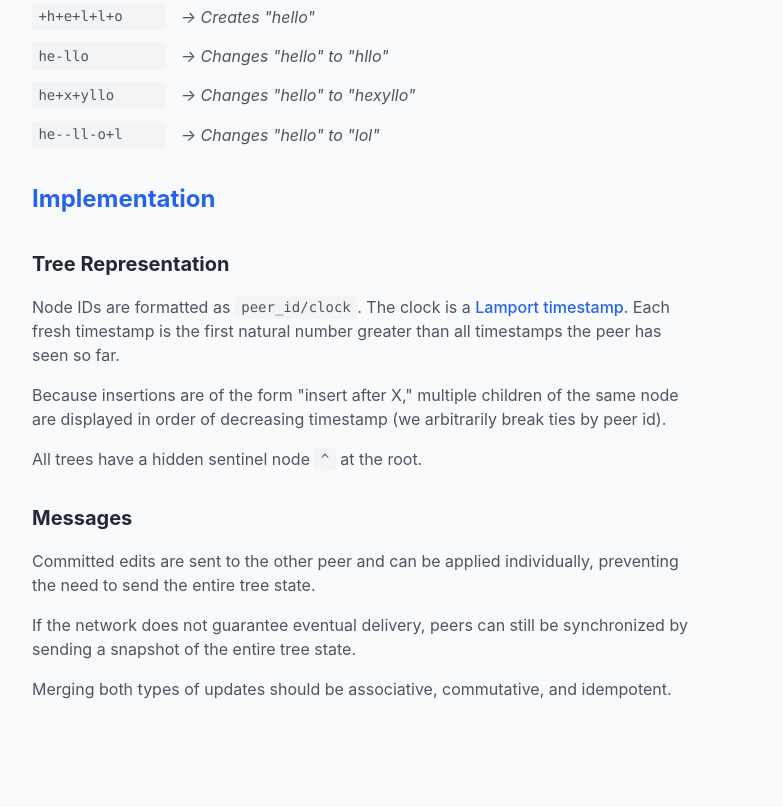
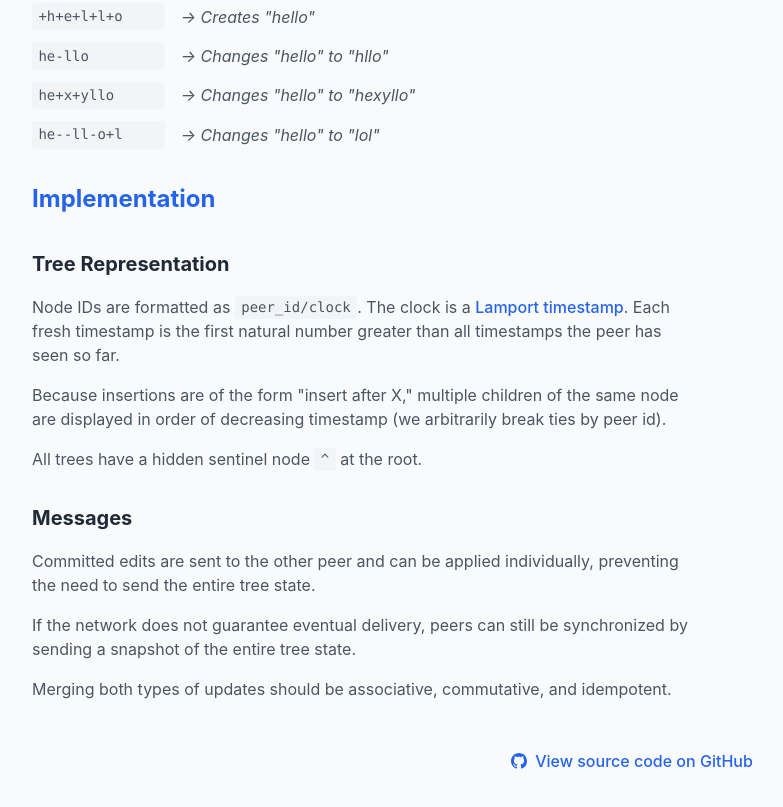
Before and after one commit to rtjoa/cdrts, a plain HTML site: page index.html in a window 1280 px wide. Shown: the part 819-1626 px from the top of the page, without its empty margins (8-791 px from the left). Before the commit the page ends 1600 px from the top, so only its background shows below. Drawn offline with Linux system fonts and the light colour scheme.

Commit message:
link to source and README

```diff
--- a/index.html
+++ b/index.html
@@ -246,6 +246,22 @@
         .example span {
             font-style: italic;
         }
+
+        .source-code {
+            margin-top: 3rem;
+            text-align: center;
+        }
+
+        .source-code a {
+            color: var(--primary-color);
+            display: inline-flex;
+            align-items: center;
+            gap: 0.5rem;
+        }
+
+        .source-code svg {
+            color: currentColor;
+        }
     </style>
 </head>
 
@@ -345,6 +361,17 @@
             <p>
                 Merging both types of updates should be associative, commutative, and idempotent.
             </p>
+
+            <div class="source-code">
+                <a href="https://github.com/rtjoa/tree-crdt">
+                    <svg height="16" width="16" viewBox="0 0 16 16">
+                        <path fill="currentColor"
+                            d="M8 0C3.58 0 0 3.58 0 8c0 3.54 2.29 6.53 5.47 7.59.4.07.55-.17.55-.38 0-.19-.01-.82-.01-1.49-2.01.37-2.53-.49-2.69-.94-.09-.23-.48-.94-.82-1.13-.28-.15-.68-.52-.01-.53.63-.01 1.08.58 1.23.82.72 1.21 1.87.87 2.33.66.07-.52.28-.87.51-1.07-1.78-.2-3.64-.89-3.64-3.95 0-.87.31-1.59.82-2.15-.08-.2-.36-1.02.08-2.12 0 0 .67-.21 2.2.82.64-.18 1.32-.27 2-.27.68 0 1.36.09 2 .27 1.53-1.04 2.2-.82 2.2-.82.44 1.1.16 1.92.08 2.12.51.56.82 1.27.82 2.15 0 3.07-1.87 3.75-3.65 3.95.29.25.54.73.54 1.48 0 1.07-.01 1.93-.01 2.2 0 .21.15.46.55.38A8.013 8.013 0 0016 8c0-4.42-3.58-8-8-8z">
+                        </path>
+                    </svg>
+                    View source code on GitHub
+                </a>
+            </div>
         </div>
     </div>
 </body>
```
